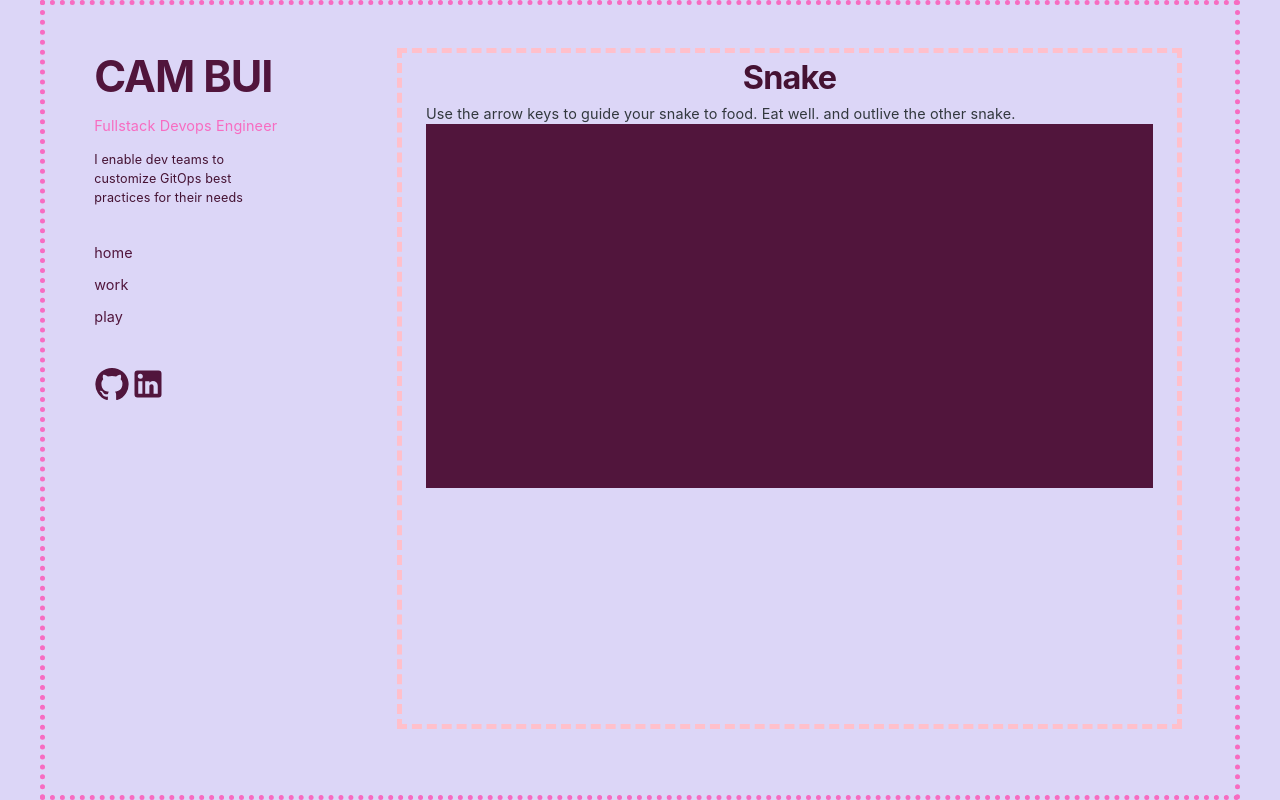
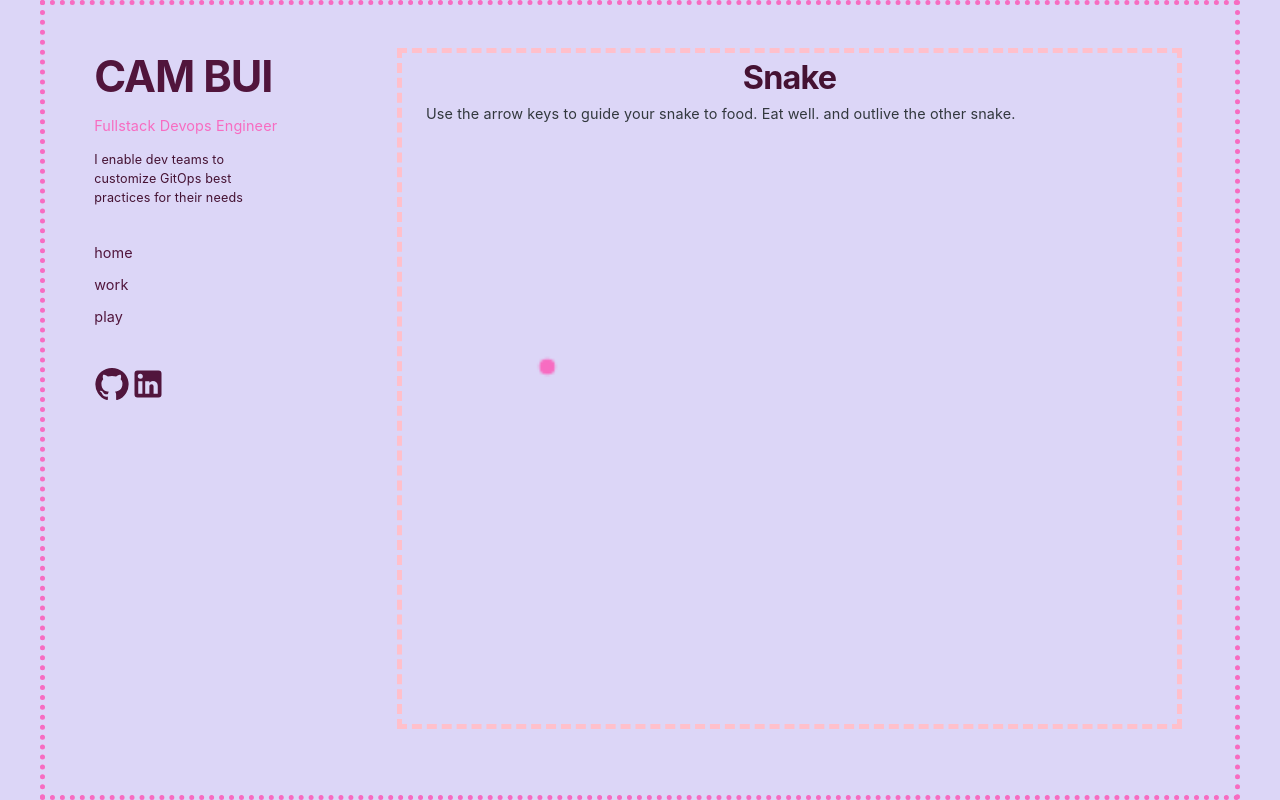
Before and after one commit to ncbui/portfolio, a React (Vite) app: page /play in a window 1280 px wide. Built offline with nearby package versions, Linux system fonts and the light colour scheme.

Commit message:
Animate with canvas

```diff
--- a/src/components/SnakeGame/Canvas.jsx
+++ b/src/components/SnakeGame/Canvas.jsx
@@ -4,26 +4,45 @@ import { theme } from "../../template/theme";
 
 
 const defaultCanvas = () =>{
-    const WIDTH = 30;
-    const HEIGHT = 24;
-    const SCALE = 24;
+    const WIDTH = 48;
+    const HEIGHT = 60;
+    const SCALE = 12;
     const default_canvas = document.getElementById("board");
-    default_canvas.setAttribute("height", `${HEIGHT * SCALE}`);
+    default_canvas.setAttribute("height", `${HEIGHT * SCALE}rem`);
     default_canvas.style.marginTop = `${(HEIGHT * SCALE) / -2}px`;
-    default_canvas.setAttribute("width", `${WIDTH * SCALE}`);
+    default_canvas.setAttribute("width", `${WIDTH * SCALE}rem`);
     default_canvas.style.marginLeft = `${(WIDTH * SCALE) / -2}px`;
+    default_canvas.style.backgroundColor = theme.palette.primary.dark;
 }
 
 export default function Canvas (props){
-    const canvasRef = useRef(defaultCanvas)
+    const canvasRef = useRef(defaultCanvas);
+
+    const draw = (ctx, frameCount) => {
+        ctx.clearRect(0, 0, ctx.canvas.width, ctx.canvas.height)
+        ctx.fillStyle = theme.palette.primary.bright
+        ctx.beginPath()
+        ctx.arc(50, 100, 5*Math.sin(frameCount*0.05)**2, 0, 2*Math.PI)
+        ctx.fill()
+        }
 
     useEffect(() => {
         const canvas = canvasRef.current
         const context = canvas.getContext('2d')
-        //Our first draw
-        context.fillStyle = theme.palette.primary.dark1
-        context.fillRect(0, 0, context.canvas.width, context.canvas.height)
-      }, [])
+        let frameCount = 0;
+        let frameId;
+
+        const render = () => {
+            frameCount++
+            draw(context, frameCount)
+            frameId = window.requestAnimationFrame(render)
+        }
+        render()
+
+        return () => {
+            window.cancelAnimationFrame(frameId)
+        }
+      }, [draw])
 
     return <canvas ref={canvasRef} {...props}/>
 }
--- a/src/components/SnakeGame/SnakeGame.jsx
+++ b/src/components/SnakeGame/SnakeGame.jsx
@@ -19,7 +19,7 @@ export default function SnakeGame () {
                 Use the arrow keys to guide your snake to food.
                 Eat well. and outlive the other snake.
           </Typography>
-        <Canvas />
+            <Canvas />
         </Container>
     )
 }
```
